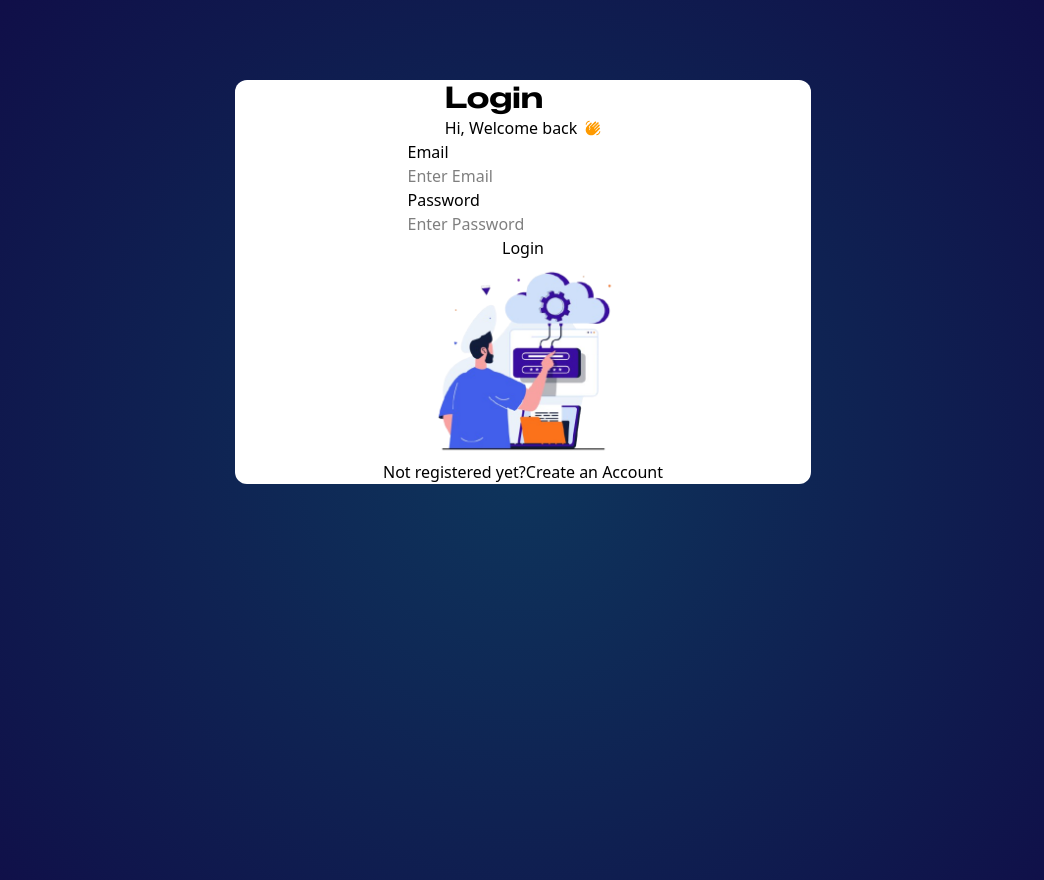
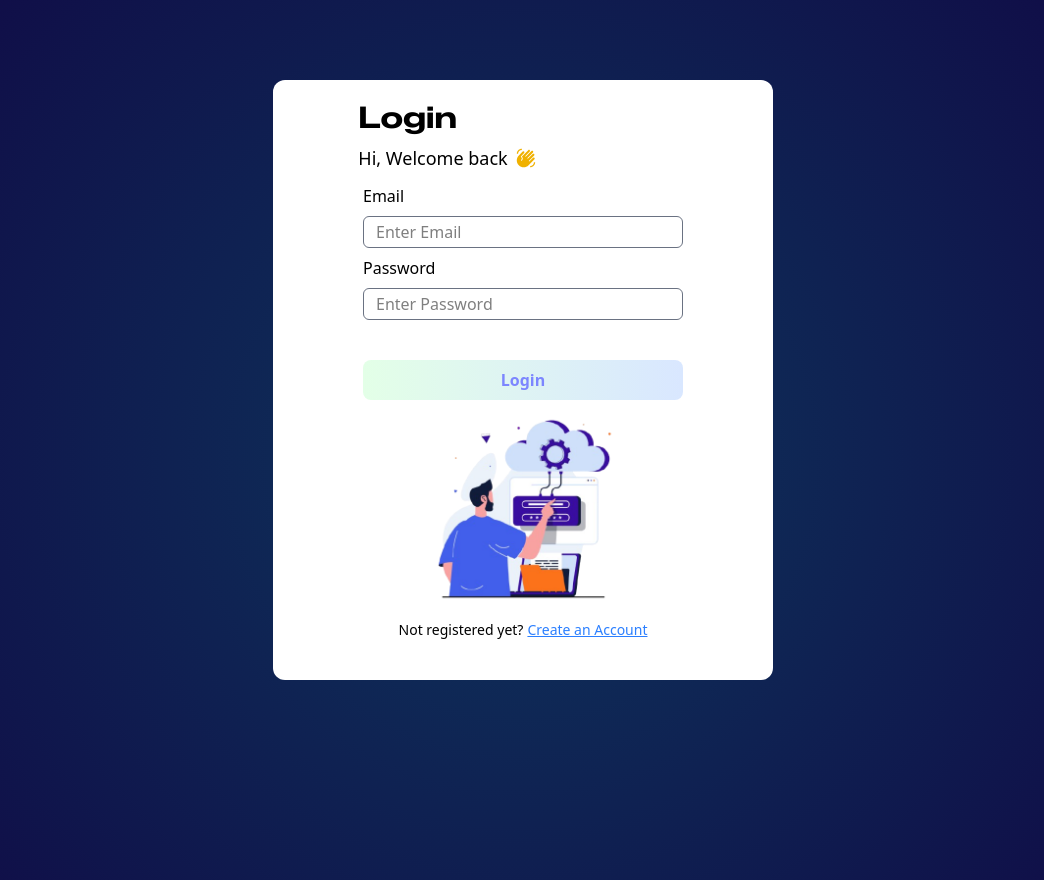
Before and after one commit to chinmay21/Auth-Revision, a React (Vite) app in the folder src/: page /login in a window 1280 px wide. Shown: the whole page, without its empty margins (117-1161 px from the left). Built offline with nearby package versions, Linux system fonts and the light colour scheme.

Commit message:
Add login page

```diff
--- a/src/src/pages/Login.jsx
+++ b/src/src/pages/Login.jsx
@@ -13,33 +13,44 @@ const Login = () => {
   return (
     <div>
         {/* Parent div of login section */}
-        <div className='bg-white flex flex-col items-center lg:w-[45%] mx-auto rounded-xl mt-20'>
-            <div>
+        <div className='bg-white flex flex-col items-center lg:w-[39%] min-h-150 mx-auto rounded-xl py-5 mt-20'>
+            <div className='pr-38'>
                 <h2 className='text-3xl font-zalando'>Login</h2>
-                <div className='flex items-center gap-2'>
+                <div className='flex items-center gap-2 mt-2 text-lg'>
                     Hi, Welcome back
-                    <MdWavingHand className='text-amber-500'/>
+                    <MdWavingHand className='text-yellow-500' size={20}/>
                 </div>
             </div>
             <form onSubmit={handleSubmit(onSubmit)}
-            className='flex flex-col'
+            className='flex flex-col mt-3 w-80'
             >
                 <label htmlFor='email'>Email</label>
-                <input type='email' placeholder='Enter Email' {...register("email", {required: "Email is required, Please enter Email"})}/>
-                {errors.email && <span className='text-red-600'>{errors.email.message}</span>}
+                <input type='email' placeholder='Enter Email'
+                className='border border-gray-500 rounded-md pl-3 my-2 h-8 outline-none focus-visible:ring-2 focus-visible:text-[#000080]
+                focus-visible:ring-indigo-400 focus-visible:shadow-indigo-400 focus-visible:shadow-lg transition-all ease-in'
+                {...register("email", {required: "Email is required, Please enter Email"})}/>
+                {errors.email && <span className='text-red-600 mb-3'>{errors.email.message}</span>}
 
                 <label htmlFor='password'>Password</label>
-                <input type='password' placeholder='Enter Password' {...register("password", {required: "Password is required, Please Enter Password"})}/>
-                {errors.password && <span className='text-red-600'>{errors.password.message}</span>}
+                <input type='password' placeholder='Enter Password'
+                className='border border-gray-500 rounded-md pl-3 my-2 h-8 outline-none focus-visible:ring-2 focus-visible:text-[#000080]
+                focus-visible:ring-indigo-400 focus-visible:shadow-indigo-400 focus-visible:shadow-lg transition-all ease-in'
+                {...register("password", {required: "Password is required, Please Enter Password"})}/>
+                {errors.password && <span className='text-red-600 mb-3'>{errors.password.message}</span>}
 
-                <button type='submit' className='cursor-pointer'>Login</button>
+                <button type='submit'
+                className='bg-linear-to-r from-[#e3ffe7] to-[#d9e7ff] mt-8 py-2 rounded-lg cursor-pointer
+                hover:shadow-xl hover:shadow-indigo-200 transition-all ease hover:scale-105 delay-100 mb-2 text-indigo-400 font-semibold'
+                >
+                    Login
+                </button>
             </form>
 
             <img src={loginImg} alt='Login Image' loading='lazy' width={300} height={300}/>
 
-            <div className='flex'>
+            <div className='flex text-sm mt-3 gap-1'>
                 <p>Not registered yet?</p>
-                <a href='/signup'>Create an Account</a>
+                <a href='/signup' className='underline text-blue-500'>Create an Account</a>
             </div>
         </div>
     </div>
--- a/src/src/pages/Signup.jsx
+++ b/src/src/pages/Signup.jsx
@@ -68,13 +68,13 @@ const Signup = () => {
                 </div>
                 <button onClick={clickHandler} type='submit'
                 className='bg-linear-to-r from-[#e3ffe7] to-[#d9e7ff] mt-8 py-2 rounded-lg cursor-pointer
-                hover:shadow-xl hover:shadow-indigo-200 transition-all ease hover:scale-105 delay-100'>
+                hover:shadow-xl hover:shadow-indigo-200 text-indigo-400 font-semibold transition-all ease hover:scale-105 delay-100'>
                     Register
                 </button>
             </form>
 
-            <div className=' text-sm'>
-                Already have an account? <a href='/login' className='text-sm underline text-blue-500'>Login</a>
+            <div className='text-sm'>
+                Already have an account? <a href='/login' className='underline text-blue-500'>Login</a>
             </div>
         </div>
     </div>
```
